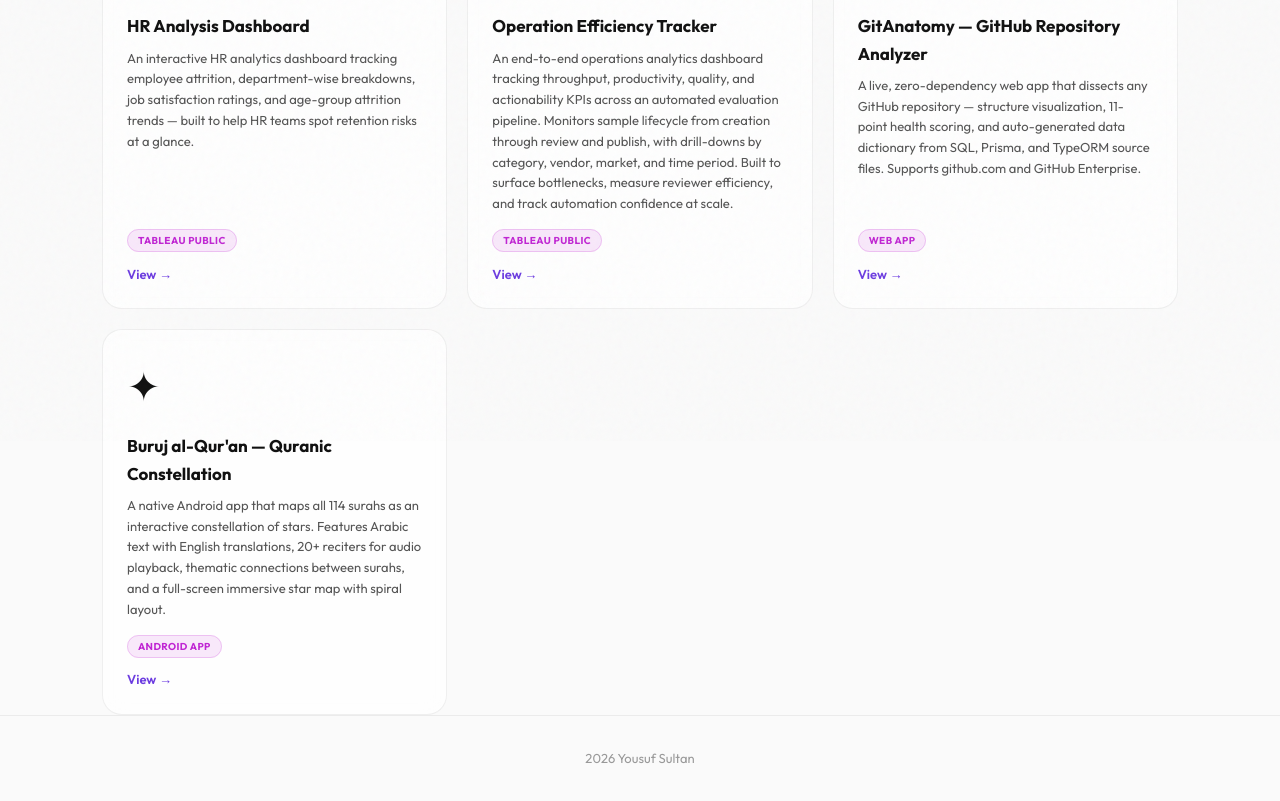
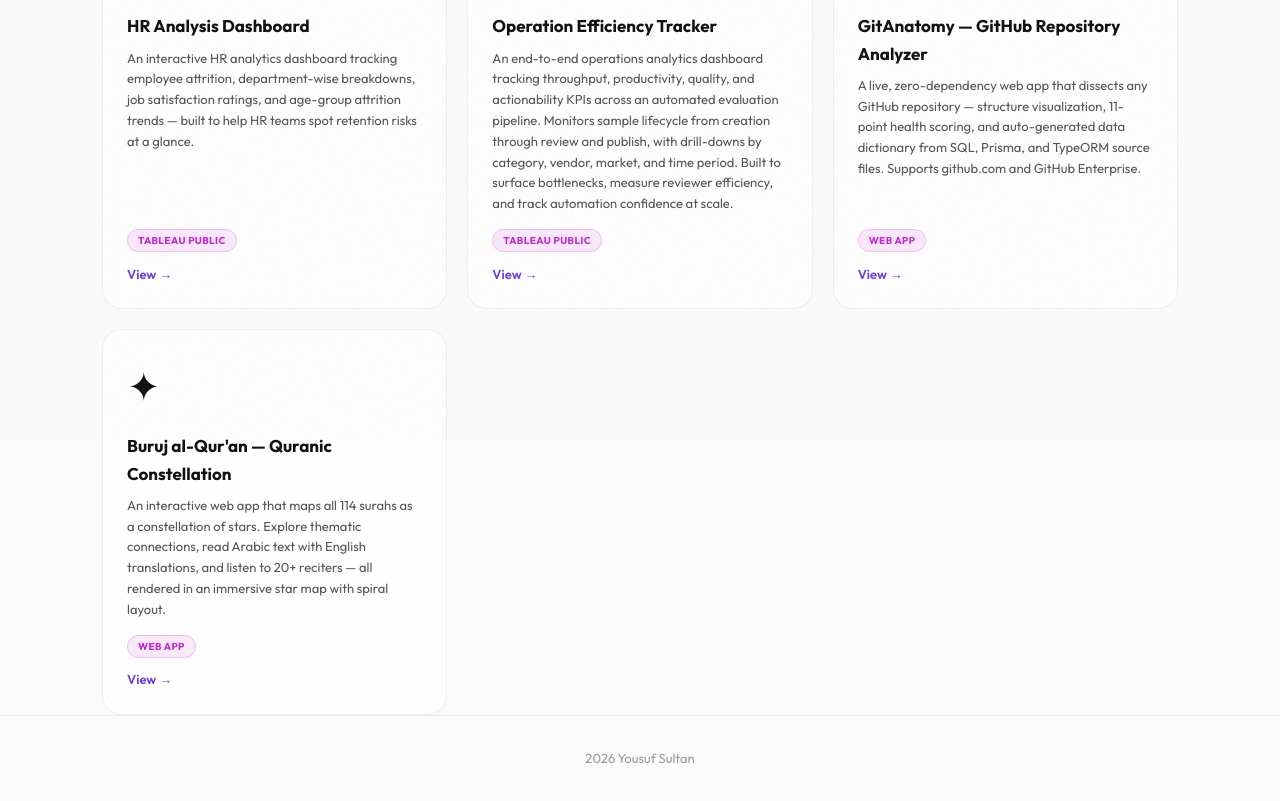
Before and after one commit to ysultankpg/ysultankpg.github.io, a Jekyll site: the page built from works/index.html, in a window 1280 px wide, cut to the strip 459-1260 px from the top of the page. Built offline with Jekyll 4.4.1, drawn with Linux system fonts in a browser that asks for light colours.

Commit message:
Update Buruj entry to reference web app instead of Android APK

```diff
--- a/_data/works.yml
+++ b/_data/works.yml
@@ -33,7 +33,7 @@
   icon: "🧬"
 
 - title: "Buruj al-Qur'an — Quranic Constellation"
-  description: "A native Android app that maps all 114 surahs as an interactive constellation of stars. Features Arabic text with English translations, 20+ reciters for audio playback, thematic connections between surahs, and a full-screen immersive star map with spiral layout."
-  url: "https://ysultankpg.github.io/buruj/"
-  type: "Android App"
+  description: "An interactive web app that maps all 114 surahs as a constellation of stars. Explore thematic connections, read Arabic text with English translations, and listen to 20+ reciters — all rendered in an immersive star map with spiral layout."
+  url: "https://ysultankpg.github.io/quranic-constellation"
+  type: "Web App"
   icon: "✦"
```
